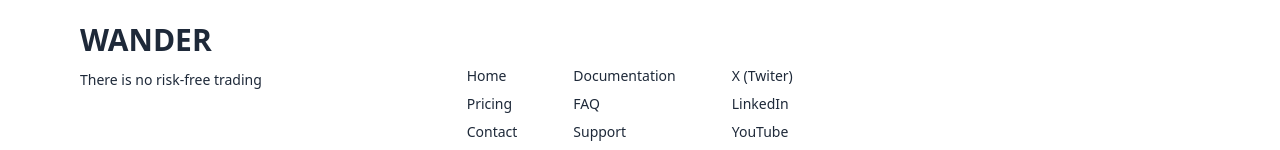
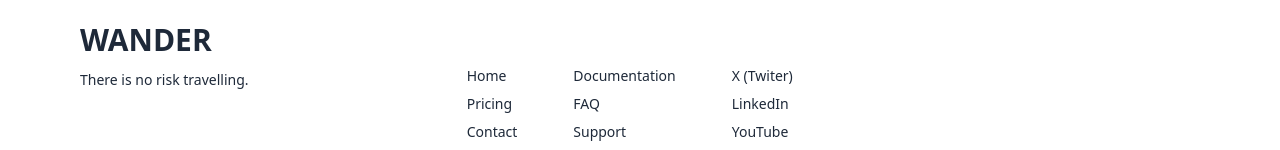
Before and after one commit to nischal-aachaju/Travel-UI, a React (Vite) app: page / in a window 1280 px wide. Shown: the part 2658-2808 px from the top of the page. Built offline with nearby package versions, Linux system fonts and the light colour scheme.

Commit message:
footer text edited

```diff
--- a/src/components/layout/Footer.jsx
+++ b/src/components/layout/Footer.jsx
@@ -7,7 +7,7 @@ const Footer = () => {
       <div className='h-full w-1/3  flex justify-between py-10 px-20 flex-col'>
         <div className='flex flex-col gap-3'>
           <h2 className='   text-shadow-black text-3xl font-bold fo'>WANDER</h2>
-          <p>There is no risk-free trading</p>
+          <p>There is no risk travelling.</p>
         </div>
         <button className='w-fit flex bg-white border rounded-xl shadow-lg px-3  py-1'><div className='bg-green-400  shadow-black h-4 w-4 rounded-full mt-0.5 mr-2'></div>All system opertional</button>
       </div>
```
